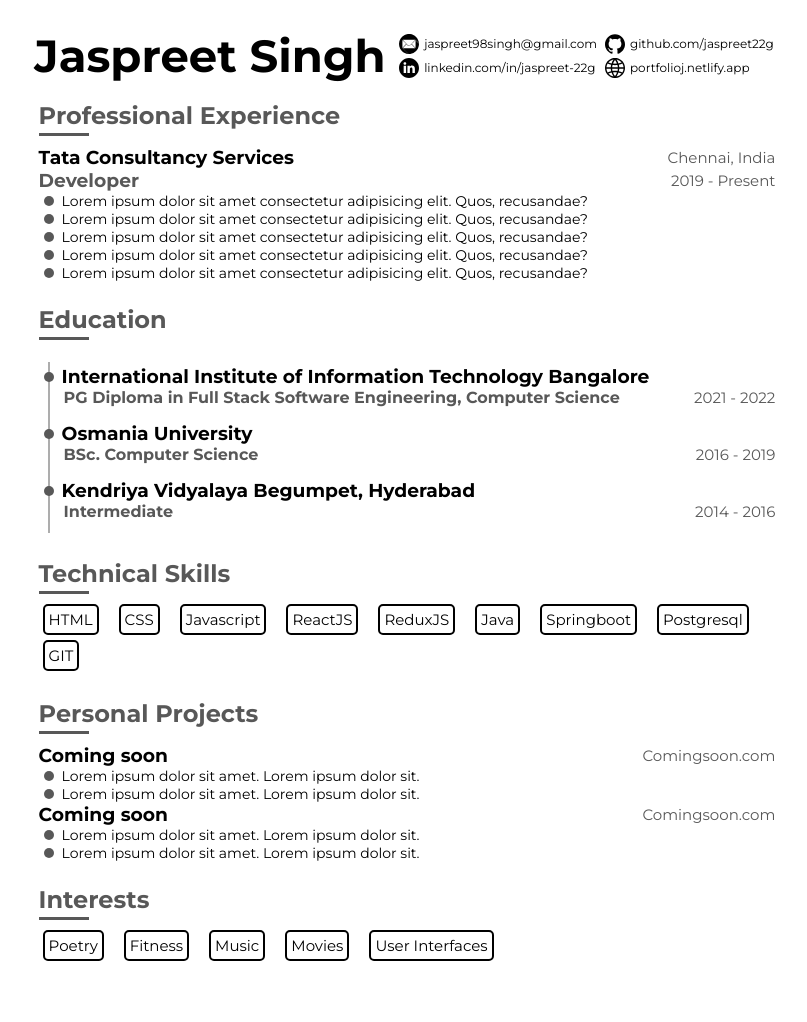
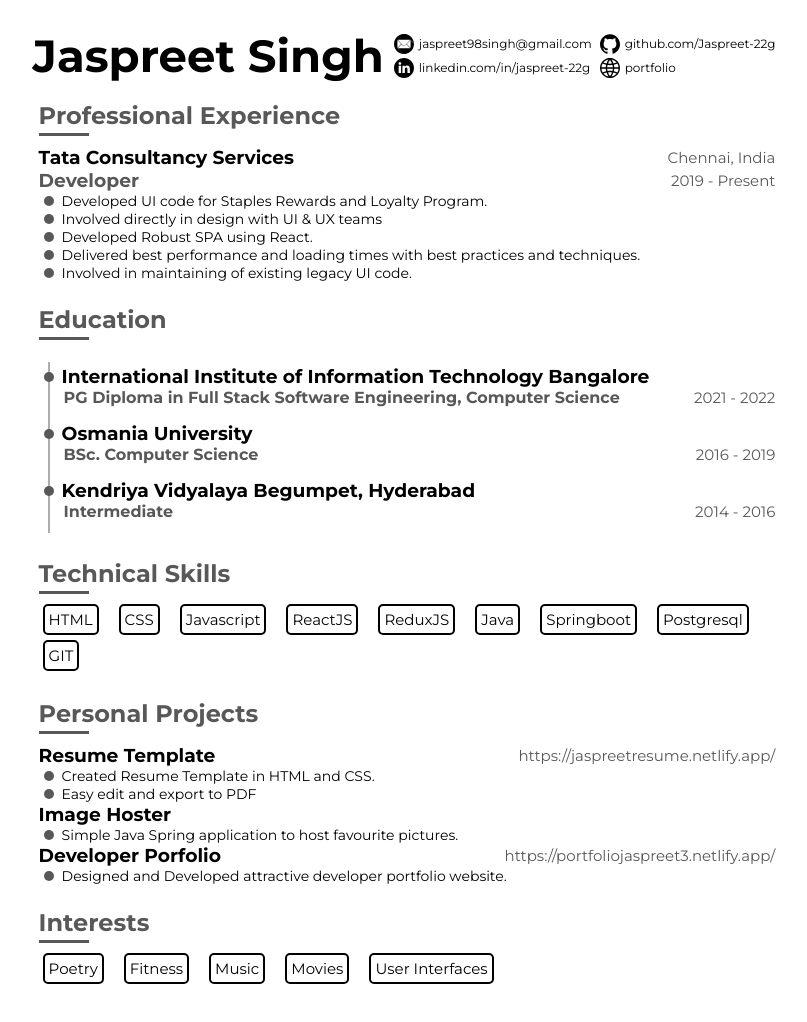
Before and after one commit to Jaspreet-22g/resume, a plain HTML site: page index.html in a window 1280 px wide. Shown: the whole page, without its empty margins (233-1040 px from the left). Drawn offline with Linux system fonts and the light colour scheme.

Commit message:
content changes

```diff
--- a/index.html
+++ b/index.html
@@ -25,11 +25,11 @@
             <div>
                 <div>
                     <img src="./assets/github.svg" alt="" />
-                    <a href="https://github.com/jaspreet22g">github.com/jaspreet22g</a>
+                    <a href="https://github.com/jaspreet22g">github.com/Jaspreet-22g</a>
                 </div>
                 <div>
                     <img src="./assets/global.svg" alt="" />
-                    <a href="https://portfoliojaspreet3.netlify.app/">portfolioj.netlify.app</a>
+                    <a href="https://portfoliojaspreet3.netlify.app/">portfolio</a>
                 </div>
             </div>
         </div>
@@ -47,11 +47,11 @@
                 <h4>2019 - Present</h4>
             </div>
             <ul>
-                <li>Lorem ipsum dolor sit amet consectetur adipisicing elit. Quos, recusandae?</li>
-                <li>Lorem ipsum dolor sit amet consectetur adipisicing elit. Quos, recusandae?</li>
-                <li>Lorem ipsum dolor sit amet consectetur adipisicing elit. Quos, recusandae?</li>
-                <li>Lorem ipsum dolor sit amet consectetur adipisicing elit. Quos, recusandae?</li>
-                <li>Lorem ipsum dolor sit amet consectetur adipisicing elit. Quos, recusandae?</li>
+                <li>Developed UI code for Staples Rewards and Loyalty Program.</li>
+                <li>Involved directly in design with UI & UX teams</li>
+                <li>Developed Robust SPA using React.</li>
+                <li>Delivered best performance and loading times with best practices and techniques.</li>
+                <li>Involved in maintaining of existing legacy UI code.</li>
             </ul>
         </div>
     </section>
@@ -101,22 +101,31 @@
         <h2>Personal Projects</h2>
         <div>
             <div class="space-between">
-                <h3>Coming soon</h3>
-                <h4>Comingsoon.com</h4>
+                <h3>Resume Template</h3>
+                <h4>https://jaspreetresume.netlify.app/</h4>
             </div>
             <ul>
-                <li>Lorem ipsum dolor sit amet. Lorem ipsum dolor sit.</li>
-                <li>Lorem ipsum dolor sit amet. Lorem ipsum dolor sit.</li>
+                <li>Created Resume Template in HTML and CSS.</li>
+                <li>Easy edit and export to PDF</li>
             </ul>
         </div>
         <div>
             <div class="space-between">
-                <h3>Coming soon</h3>
-                <h4>Comingsoon.com</h4>
+                <h3>Image Hoster</h3>
+                <!-- <h4>Comingsoon.com</h4> -->
             </div>
             <ul>
-                <li>Lorem ipsum dolor sit amet. Lorem ipsum dolor sit.</li>
-                <li>Lorem ipsum dolor sit amet. Lorem ipsum dolor sit.</li>
+                <li>Simple Java Spring application to host favourite pictures.</li>
+                <!-- <li></li> -->
+            </ul>
+        </div>
+        <div>
+            <div class="space-between">
+                <h3>Developer Porfolio</h3>
+                <h4>https://portfoliojaspreet3.netlify.app/</h4>
+            </div>
+            <ul>
+                <li>Designed and Developed attractive developer portfolio website.</li>
             </ul>
         </div>
     </section>
```
